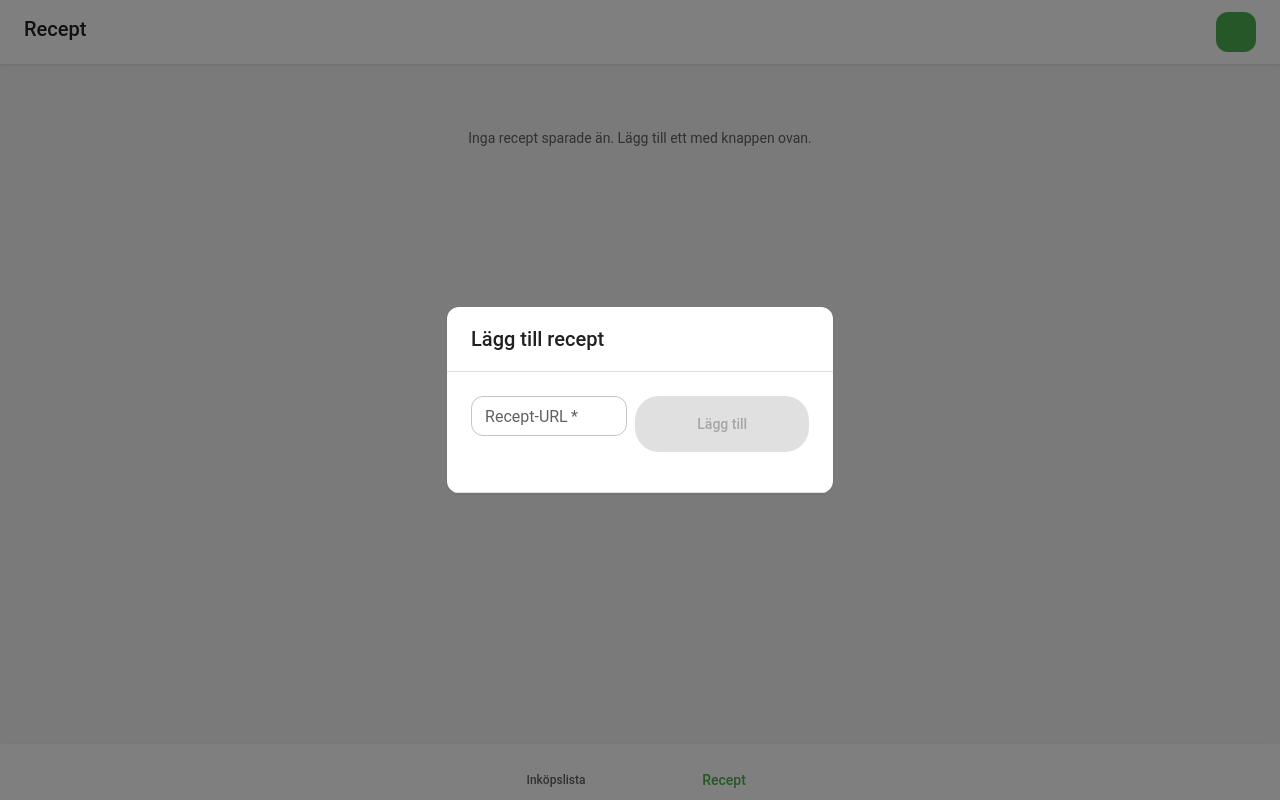
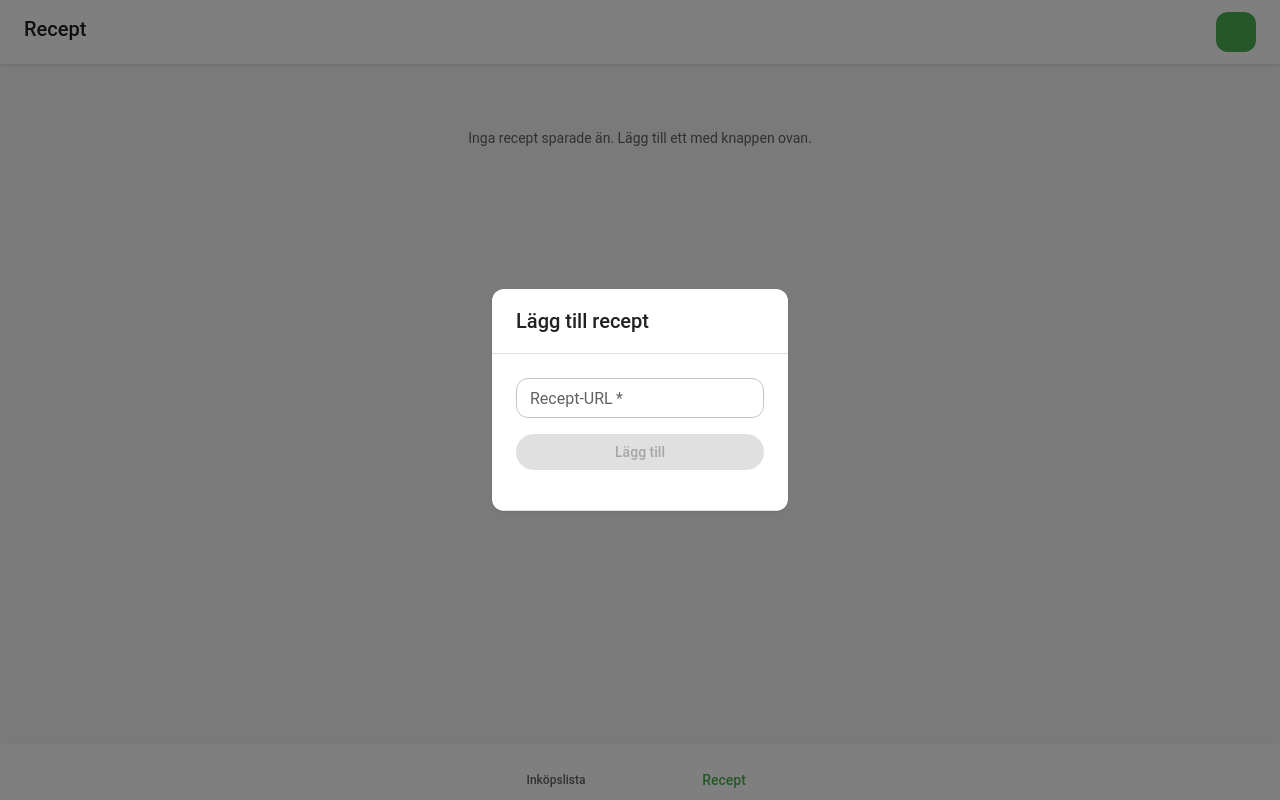
Before and after one commit to wenziie/SimpleGroceriesPWA, a React (Vite) app: page /recipes in a window 1280 px wide. Both pictures are taken after a click on the button "Add Recipe". Built offline with nearby package versions, Linux system fonts and the light colour scheme; some icons are missing.

Commit message:
fix: Adjust AddRecipeForm layout and enhance delete confirmation

```diff
--- a/src/components/AddRecipeForm.jsx
+++ b/src/components/AddRecipeForm.jsx
@@ -14,7 +14,7 @@ function AddRecipeForm({ onAddRecipe }) {
   };
 
   return (
-    <Box component="form" onSubmit={handleSubmit} sx={{ mt: 1, width: '100%' }}>
+    <Box component="form" onSubmit={handleSubmit} sx={{ mt: 1, width: '100%', display: 'block' }}>
       <TextField
         type="url" // Use type="url" for basic validation
         label="Recept-URL" // Changed label
@@ -25,13 +25,14 @@ function AddRecipeForm({ onAddRecipe }) {
         fullWidth
         variant="outlined"
         size="small" // Match other inputs potentially
-        sx={{ mb: 2 }} // Add margin below text field
+        sx={{ mb: 2, display: 'block' }} // Ensure field is block & add margin
       />
       <Button
          type="submit"
          variant="contained"
          disabled={!url.trim()} // Disable if URL is empty
-         fullWidth // Make button full width
+         fullWidth
+         sx={{ display: 'block' }} // Ensure button is block
        >
          Lägg till
        </Button>
--- a/src/pages/RecipesPage.jsx
+++ b/src/pages/RecipesPage.jsx
@@ -45,30 +45,31 @@ function RecipesPage({
 
   // Add state for delete confirmation
   const [showDeleteConfirm, setShowDeleteConfirm] = useState(false);
-  const [recipeToDelete, setRecipeToDelete] = useState(null);
+  const [recipeToDelete, setRecipeToDelete] = useState(null); // Store the whole recipe object now
 
   // Handlers to open/close add recipe modal
   const handleOpenAddRecipe = () => setShowAddRecipe(true);
   const handleCloseAddRecipe = () => setShowAddRecipe(false);
 
-  // Handler for requesting delete confirmation
-  const handleRequestDelete = (id) => {
-    setRecipeToDelete(id);
-    setShowDeleteConfirm(true);
+  // Updated handler for requesting delete confirmation
+  const handleRequestDelete = (recipeId) => {
+    const recipe = recipes.find(r => r.id === recipeId); // Find the recipe object
+    if (recipe) {
+      setRecipeToDelete(recipe);
+      setShowDeleteConfirm(true);
+    }
   };
 
-  // Handler for closing delete confirmation
   const handleCloseDeleteConfirm = () => {
     setRecipeToDelete(null);
     setShowDeleteConfirm(false);
   };
 
-  // Handler for confirming deletion
   const handleConfirmDelete = () => {
     if (recipeToDelete) {
-      deleteRecipe(recipeToDelete); // Call original delete function
+      deleteRecipe(recipeToDelete.id); // Pass the ID to the original delete function
     }
-    handleCloseDeleteConfirm(); // Close modal
+    handleCloseDeleteConfirm();
   };
 
   // Handler for adding recipe - remove scroll logic from here
@@ -105,6 +106,11 @@ function RecipesPage({
      }
      setShowParseFailedMsg(false);
   };
+
+  // Generate dynamic message for confirmation modal
+  const deleteMessage = recipeToDelete
+    ? `Är du säker på att du vill ta bort receptet "${recipeToDelete.title}"?`
+    : "Är du säker på att du vill ta bort detta recept?"; // Fallback
 
   return (
     <Box> { /* Wrap page content in Box */ }
@@ -189,13 +195,13 @@ function RecipesPage({
            bottomAnchorRef={bottomAnchorRef}
          />
 
-         {/* Delete Confirmation Modal */}
+         {/* Delete Confirmation Modal - Updated message */}
          <ConfirmationModal
            open={showDeleteConfirm}
            onClose={handleCloseDeleteConfirm}
            onConfirm={handleConfirmDelete}
            title="Bekräfta borttagning"
-           message="Är du säker på att du vill ta bort detta recept?"
+           message={deleteMessage} // Use dynamic message
            confirmText="Ja, ta bort"
            cancelText="Avbryt"
            confirmColor="error"
```
